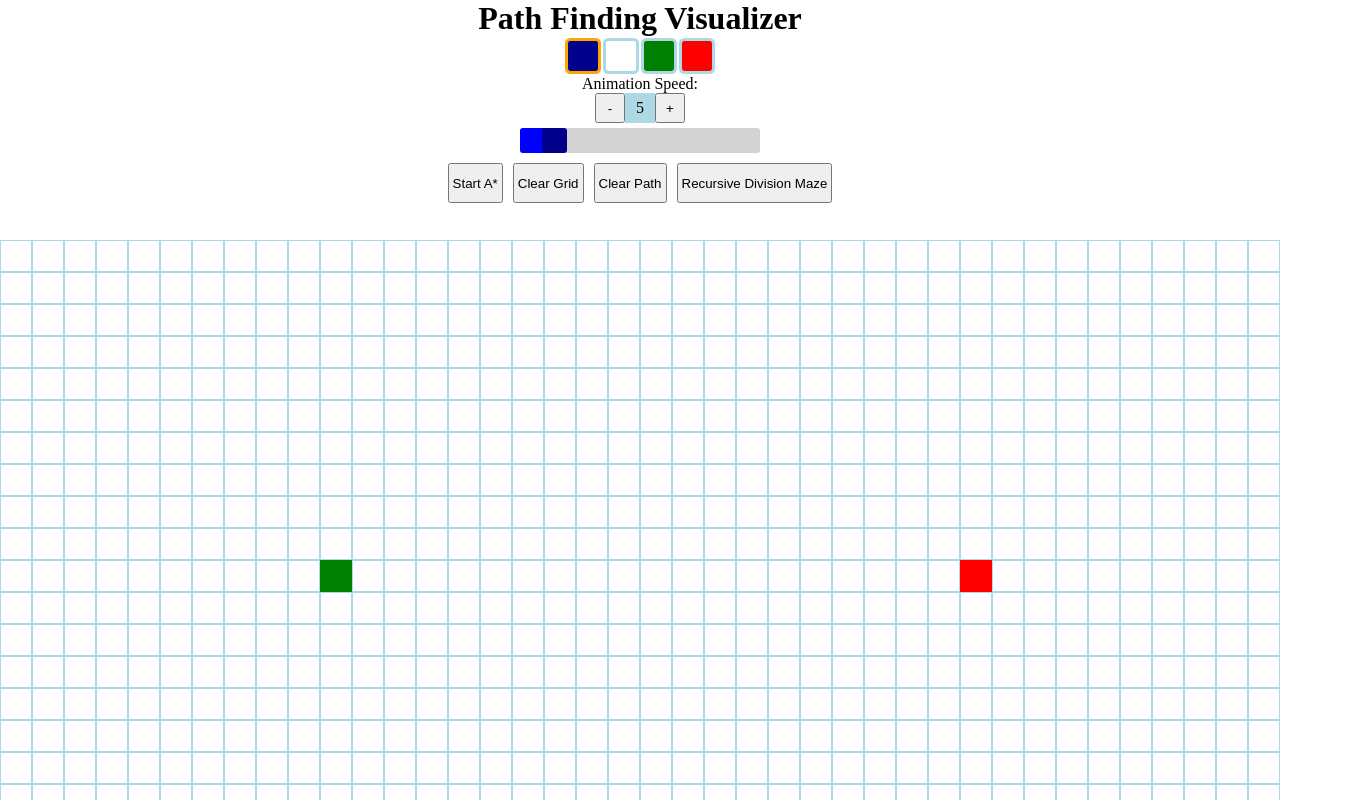
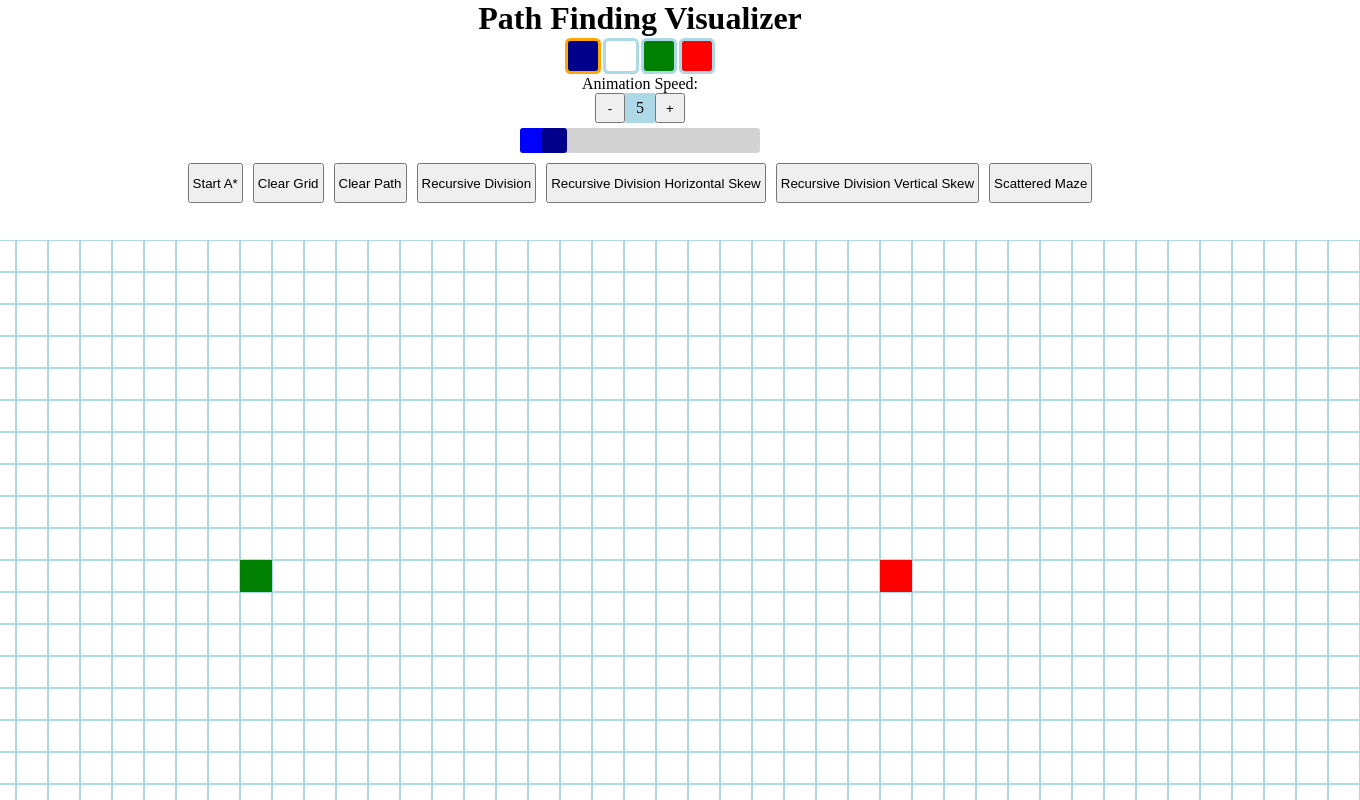
Before and after one commit to athulgeorge37/Path_Finding_Visualizer, a React (Create React App) app: page / in a window 1280 px wide. Shown: the top 800 px of the page, 1360 px wide, since content can reach past the window. Built offline with nearby package versions, Linux system fonts and the light colour scheme.

Commit message:
adds skewed recursive division  and scattered maze

```diff
--- a/src/Grid.css
+++ b/src/Grid.css
@@ -3,6 +3,7 @@
     flex-direction: column;
     align-items: center;
     margin-top: 2rem;
+    margin-bottom: 2rem;
 }
 
 .Grid_Row {
@@ -31,7 +32,7 @@ button {
 } */
 
 .Grid_Cell {
-    border: 1px solid lightblue;
+    border: 0.5px solid lightblue;
 
     width: 30px;
     height: 30px;
@@ -40,12 +41,12 @@ button {
 
 .AIR {
     background-color: white;
-    border: 1px solid lightblue;
+    border: 0.5px solid lightblue;
 }
 
 .WALL {
     background-color: darkblue;
-    border: 1px solid darkblue;
+    border: 0.5px solid darkblue;
 }
 
 .WALL_Animated {
@@ -66,19 +67,19 @@ button {
 
 .Path {
     background-color: rgb(224, 118, 19);
-    border: 1px solid rgb(224, 118, 19);
+    border: 0.5px solid rgb(224, 118, 19);
     animation: animate_path 1s ease-in-out 0s;
 }
 
 .START {
     background-color: green;
-    border: 1px solid green;
+    border: 0.5px solid green;
     animation: animate_start_end 0.25s ease-in-out 0s;
 }
 
 .END {
     background-color: red;
-    border: 1px solid red;
+    border: 0.5px solid red;
     animation: animate_start_end 0.25s ease-in-out 0s;
 }
 
--- a/src/Grid.js
+++ b/src/Grid.js
@@ -1,13 +1,14 @@
 // import Grid_Cell from "./Grid_Cell"
-import { useEffect, useState, useRef } from 'react';
+import { useEffect, useState, useRef, Component } from 'react';
 import "./Grid.css"
 import { PriorityQueue } from "./priority_queue"
 
 // maze works better when dimensions of grid are odd
-const GRID_HEIGHT = 20  // y
-const GRID_LENGTH = 40  // x
+const GRID_HEIGHT = 21  // y
+const GRID_WIDTH = 45  // x
 // make it so that grid size depends on user's screen size
 
+// these are the default start and end values when page initially reloads
 const START_CELL_X = 10
 const START_CELL_Y = 10
 
@@ -40,7 +41,7 @@ const initialise_empty_grid = () => {
 
     for (let y = 0; y < GRID_HEIGHT; y++) {
         const my_row = []
-        for (let x = 0; x < GRID_LENGTH; x++) {
+        for (let x = 0; x < GRID_WIDTH; x++) {
 
             let my_cell_state = "AIR"
             if (x === my_start_cell.x_val && y === my_start_cell.y_val) {
@@ -73,14 +74,19 @@ const initialise_empty_grid = () => {
     return empty_grid
 }
 
+const getWindowDimensions = () => {
+    return { width: window.innerWidth, height: window.innerHeight }
+}
 
 function Grid(props) {
 
     // all grid cell objects are kept in this array
     const [my_Grid, set_my_Grid] = useState(initialise_empty_grid)
     const [mouse_down, set_mouse_down] = useState(false)
+    const my_grid_ref = useRef([])
 
-    const my_grid_ref = useRef([])
+
+
 
 
 
@@ -131,7 +137,6 @@ function Grid(props) {
             my_start_cell.cell_state = "AIR"
 
             // making the visual grid reflect the old start cell changes by changing the classname
-            console.log(new_class_name)
             my_grid_ref.current[my_start_cell.y_val][my_start_cell.x_val].className = new_class_name // making it air cell
 
             // new start cell with appropriate updates
@@ -334,6 +339,19 @@ function Grid(props) {
     }
 
     const animate_path_cells = (my_cell_path, visited_cell_length) => {
+
+        // let constant_delay = 130
+
+        // if (0 <= props.animation_speed <= 5) {
+        //     constant_delay = 20
+        // } else if (5 < props.animation_speed <= 25) {
+        //     constant_delay = 70
+        // } else if (25 < props.animation_speed <= 35) {
+        //     constant_delay = 100
+        // }
+
+
+
         my_cell_path = my_cell_path.reverse()
         // changing cells to path color with a delay
         const visited_animation_end_time = visited_cell_length * props.animation_speed
@@ -410,31 +428,54 @@ function Grid(props) {
       }
 
 
-    let walls_to_render = []
-    const Recursive_Division_Maze = () => {
+    const Scattered_Maze = () => {
 
-        // clear_grid()
+        const walls_to_render = []
 
-        const vertical_len = GRID_HEIGHT
-        const horizontal_len = GRID_LENGTH
+        for (const row of my_Grid) {
+            for (const cell of row) {
+                // not adding walls at the start or end cells
+                if ((cell.x_val === my_start_cell.x_val && cell.y_val === my_start_cell.y_val) ||
+                    (cell.x_val === my_end_cell.x_val && cell.y_val === my_end_cell.y_val)) {
+                    continue
+                }
 
-        // initial call to the algorithm
-        Recursive_Division_Algorithm(0, 0, vertical_len, horizontal_len)
+                // if random number smaller than 0.33 then it is a wall
+                if (Math.random() < 0.35) {
+                    walls_to_render.push(cell)
+                }
+            }
+        }
 
         // animating the walls_to_render with a delay
         animate_wall_cells(walls_to_render)
 
-        // updating the state of the cell in the grid
-        const temp_grid = [...my_Grid]
+        // updating the cell state in the grid so that the searching algorithms work
         for (const wall of walls_to_render) {
-            temp_grid[wall.y_val][wall.x_val].cell_state = "WALL"
+            my_Grid[wall.y_val][wall.x_val].cell_state = "WALL"
         }
-        // set_my_Grid(temp_grid)
     }
 
-    const Recursive_Division_Algorithm = (y, x, vertical_len, horizontal_len) => {
+    const Recursive_Division_Maze = (skew_direction) => {
+        // initial call to the algorithm
+        const walls_to_render = Recursive_Division_Algorithm(skew_direction, 0, 0, GRID_HEIGHT, GRID_WIDTH, null)
+
+        // animating the walls_to_render with a delay
+        animate_wall_cells(walls_to_render)
+
+        // updating the cell state in the grid so that the searching algorithms work
+        for (const wall of walls_to_render) {
+            my_Grid[wall.y_val][wall.x_val].cell_state = "WALL"
+        }
+
+    }
+
+    const Recursive_Division_Algorithm = (skew_direction, y, x, vertical_len, horizontal_len, walls_to_render) => {
 
         // x and y represent the top left of the division
+        if (walls_to_render === null) {
+            walls_to_render = []
+        }
 
         // console.log("y=", y, "x=", x)
         // console.log("V len:", vertical_len)
@@ -448,7 +489,10 @@ function Grid(props) {
 
         let direction
         let division_num // is the number at which the wall will be placed
+        let new_walls_to_render
 
+
+        if (skew_direction === "NONE") {
             // finding the direction to divide
             if (vertical_len > horizontal_len) {
                 direction = "H"
@@ -457,69 +501,101 @@ function Grid(props) {
                 direction = "V"
                 division_num = random_odd_number(horizontal_len)
             }
+        } else {
+            const skew_chance = Math.random()
+
+            // if u want to do horizontal skews
+            if (skew_direction === "H") {
+                if (skew_chance <= 0.66) {
+                    direction = "H"
+                    division_num = random_odd_number(vertical_len)
+                } else {
+                    direction = "V"
+                    division_num = random_odd_number(horizontal_len)
+                }
+            }
+            // if u want to do vertical skews
+            else if (skew_direction === "V") {
+                if (skew_chance < 0.33) {
+                    direction = "H"
+                    division_num = random_odd_number(vertical_len)
+                } else {
+                    direction = "V"
+                    division_num = random_odd_number(horizontal_len)
+                }
+            }
+        }
 
 
         if (direction === "V") {
             // place walls
-            get_walls(
+            new_walls_to_render = get_walls(
                 x + division_num,           // x_start
                 y,                          // y_start
                 x + division_num,           // x_end
                 y + vertical_len - 1,       // y_end
 
                 vertical_len,
-                horizontal_len
+                horizontal_len,
+                walls_to_render
             )
 
             // console.log("dividing left of V")
-            Recursive_Division_Algorithm(
+            Recursive_Division_Algorithm(skew_direction,
                 y,              // new y
                 x,             // new x
 
                 vertical_len,       // new vertical_len
                 division_num,      // new horizontal_len
+                new_walls_to_render
             )
 
             // console.log("dividing right of V")
-            Recursive_Division_Algorithm(
+            Recursive_Division_Algorithm(skew_direction,
                 y,                          // new y
                 x + division_num + 1,      // new x
 
                 vertical_len,                                       // new vertical_len
                 (x + horizontal_len) - (x + division_num + 1),     // new horizontal_len
+                new_walls_to_render
             )
 
         } else if (direction === "H") {
             // place walls
-            get_walls(
+            new_walls_to_render = get_walls(
                 x,                               // x_start
                 y + division_num,                // y_start
                 x + horizontal_len - 1,          // x_end
                 y + division_num,                // y_end
 
                 vertical_len,
-                horizontal_len
+                horizontal_len,
+                walls_to_render
             )
 
             // console.log("dividing north of H")
-            Recursive_Division_Algorithm(
+            Recursive_Division_Algorithm(skew_direction,
                 y,       // new y
                 x,      // new x
 
                 division_num,           // new vertical_len
                 horizontal_len,        // new horizontal_len
+                new_walls_to_render
             )
 
 
             // console.log("dividing south of H")
-            Recursive_Division_Algorithm(
+            Recursive_Division_Algorithm(skew_direction,
                 y + division_num + 1,       // new y
                 x,                         // new x
 
                 (y + vertical_len) - (y + division_num + 1),     // new vertical_len
                 horizontal_len,                                 // new horizontal_len
+                new_walls_to_render
             )
         }
+
+        return new_walls_to_render
 
     }
 
@@ -539,7 +615,7 @@ function Grid(props) {
           return randomNum
     }
 
-    const get_walls = (x_start, y_start, x_end, y_end, vertical_len, horizontal_len) => {
+    const get_walls = (x_start, y_start, x_end, y_end, vertical_len, horizontal_len, walls_to_render) => {
 
         // for vertical walls
         if (x_start === x_end) {
@@ -606,6 +682,8 @@ function Grid(props) {
 
             }
         }
+
+        return walls_to_render
     }
 
 
@@ -616,10 +694,13 @@ function Grid(props) {
                 <button onClick={A_STAR_Algorithm}>Start A*</button>
                 <button onClick={clear_grid}>Clear Grid</button>
                 <button onClick={clear_visited_and_path_cells}>Clear Path</button>
-                <button onClick={Recursive_Division_Maze}>Recursive Division Maze</button>
+
+                <button onClick={() => Recursive_Division_Maze("NONE")}>Recursive Division</button>
+                <button onClick={() => Recursive_Division_Maze("H")}>Recursive Division Horizontal Skew</button>
+                <button onClick={() => Recursive_Division_Maze("V")}>Recursive Division Vertical Skew</button>
+
+                <button onClick={Scattered_Maze}>Scattered Maze</button>
             </div>
-
-
 
             <div className="Grid">
                 {my_Grid.map((row, row_ID) => {
```
Lines whose indentation alone changed are shown as unchanged.
